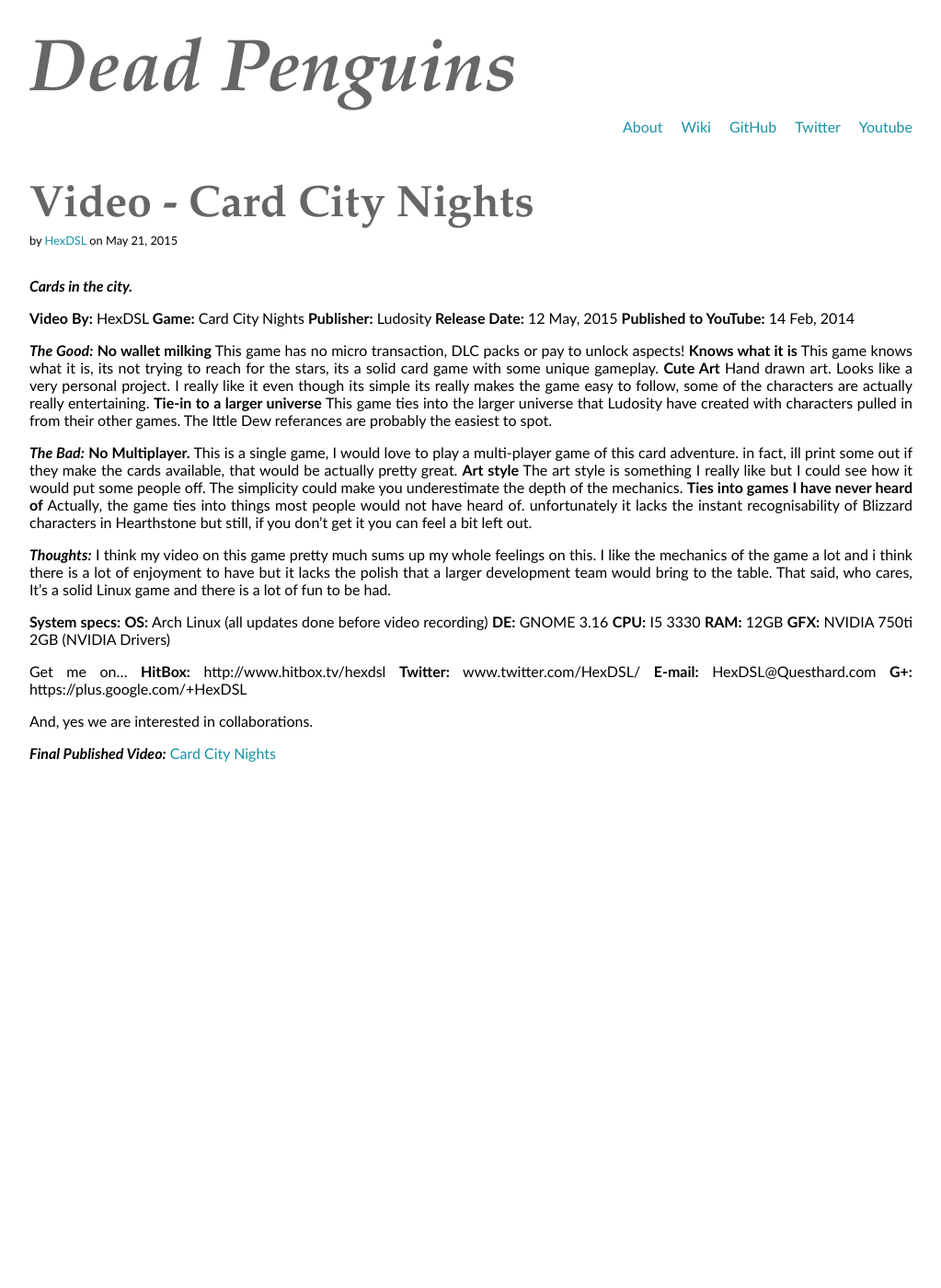
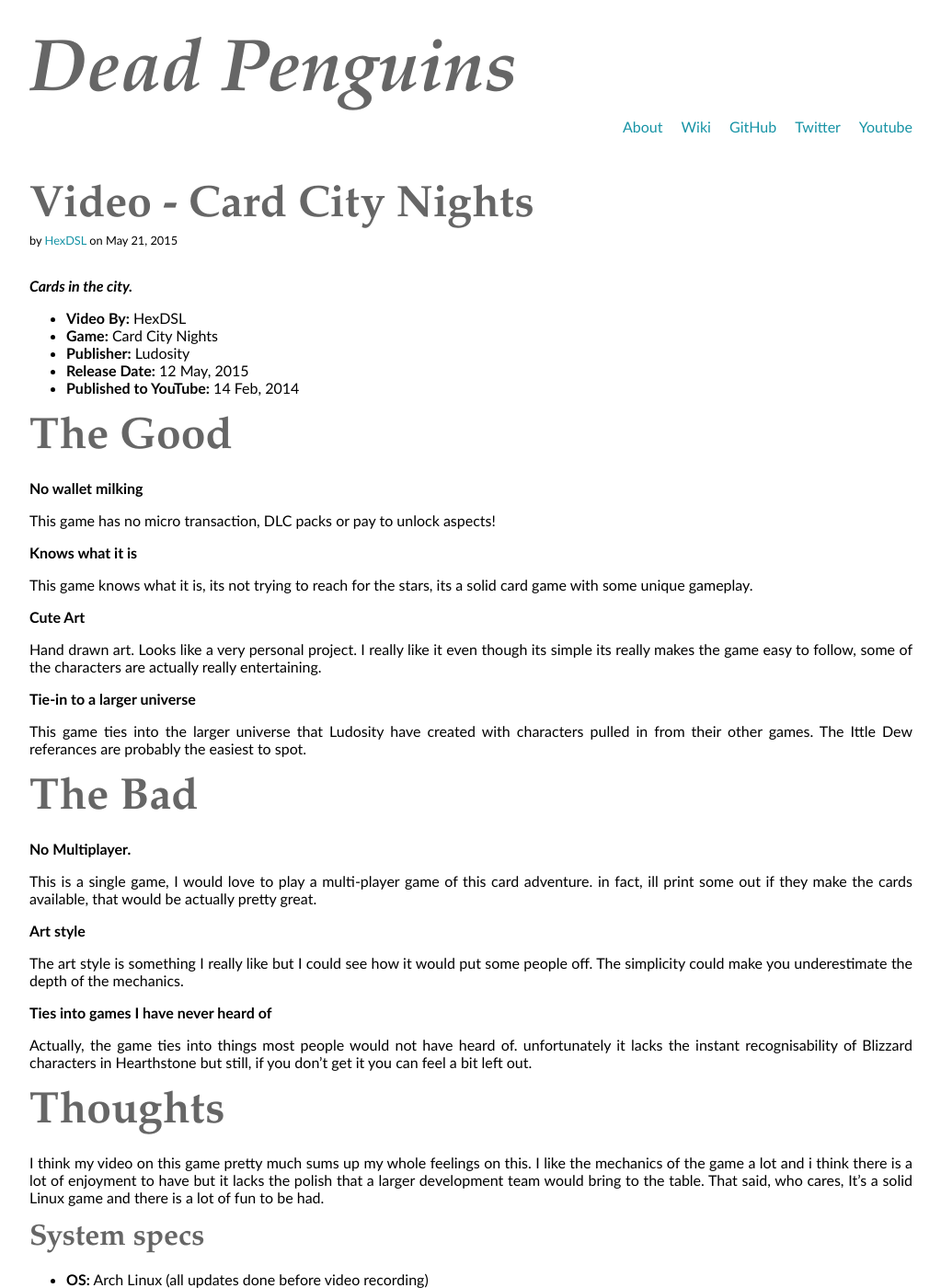
Before and after one commit to deadpenguins/deadpenguins.github.io, a Jekyll site: the page built from _posts/2015-05-21-Card City Nights.md, in a window 1280 px wide and 1400 px high. Shown: the whole window at 92% size, without its empty margins (0-1023 px from the left). Built offline with Jekyll 4.4.1, drawn with Linux system fonts in a browser that asks for light colours; Markdown is read by kramdown in place of the engine named in the settings; some of the changed text lies outside the part shown.

Commit message:
Update 2015-05-21-Card City Nights.md

```diff
--- a/_posts/2015-05-21-Card City Nights.md
+++ b/_posts/2015-05-21-Card City Nights.md
@@ -6,47 +6,67 @@
 
 ***Cards in the city.***
 
-**Video By:**				HexDSL
-**Game:** 				Card City Nights
-**Publisher:** 			Ludosity
-**Release Date:** 			12 May, 2015
-**Published to YouTube:** 	14 Feb, 2014
+* **Video By:**				HexDSL
+* **Game:** 				Card City Nights
+* **Publisher:** 			Ludosity
+* **Release Date:** 			12 May, 2015
+* **Published to YouTube:** 	14 Feb, 2014
 
-***The Good:***
+##The Good
+
 **No wallet milking**
+
 This game has no micro transaction, DLC packs or pay to unlock aspects!
+
 **Knows what it is**
+
 This game knows what it is, its not trying to reach for the stars, its a solid card game with some unique gameplay.
+
 **Cute Art**
+
 Hand drawn art. Looks like a very personal project. I really like it even though its simple its really makes the game easy to follow, some of the characters are actually really entertaining.
+
 **Tie-in to a larger universe**
+
 This game ties into the larger universe that Ludosity have created with characters pulled in from their other games. The Ittle Dew referances are probably the easiest to spot.
 
-***The Bad:***
+##The Bad
+
 **No Multiplayer.**
+
 This is a single game, I would love to play a multi-player game of this card adventure. in fact, ill print some out if they make the cards available, that would be actually pretty great.
+
 **Art style**
+
 The art style is something I really like but I could see how it would put some people off. The simplicity could make you underestimate the depth of the mechanics.
+
 **Ties into games I have never heard of**
+
 Actually, the game ties into things most people would not have heard of. unfortunately it lacks the instant recognisability of Blizzard characters in Hearthstone but still, if you don't get it you can feel a bit left out.
 
-***Thoughts:***
+##Thoughts
 I think my video on this game pretty much sums up my whole feelings on this. I like the mechanics of the game a lot and i think there is a lot of enjoyment to have but it lacks the polish that a larger development team would bring to the table. That said, who cares, It's a solid Linux game and there is a lot of fun to be had.
 
-**System specs:**
-**OS:** Arch Linux (all updates done before video recording)
-**DE:** GNOME 3.16
-**CPU:** I5 3330
-**RAM:** 12GB
-**GFX:**  NVIDIA 750ti 2GB (NVIDIA Drivers)
+###System specs
+
+* **OS:** Arch Linux (all updates done before video recording)
+* **DE:** GNOME 3.16
+* **CPU:** I5 3330
+* **RAM:** 12GB
+* **GFX:**  NVIDIA 750ti 2GB (NVIDIA Drivers)
 
 Get me on...
-**HitBox:** http://www.hitbox.tv/hexdsl
-**Twitter:** www.twitter.com/HexDSL/
-**E-mail:** HexDSL@Questhard.com
-**G+:** https://plus.google.com/+HexDSL
+
+**HitBox:** [http://www.hitbox.tv/hexdsl](http://www.hitbox.tv/hexdsl)
+
+**Twitter:** [http://www.twitter.com/HexDSL/]([http://www.twitter.com/HexDSL/)
+
+**E-mail:** [HexDSL@Questhard.com](mailto:HexDSL@Questhard.com)
+
+**G+:** [https://plus.google.com/+HexDSL](https://plus.google.com/+HexDSL)
 
 And, yes we are interested in collaborations.
 
-***Final Published Video:***
-[Card City Nights](https://youtu.be/DyA3o6Adi14)
+##Final Published Video
+
+<iframe width="560" height="315" src="https://www.youtube.com/embed/DyA3o6Adi14" frameborder="0" allowfullscreen></iframe>
```
